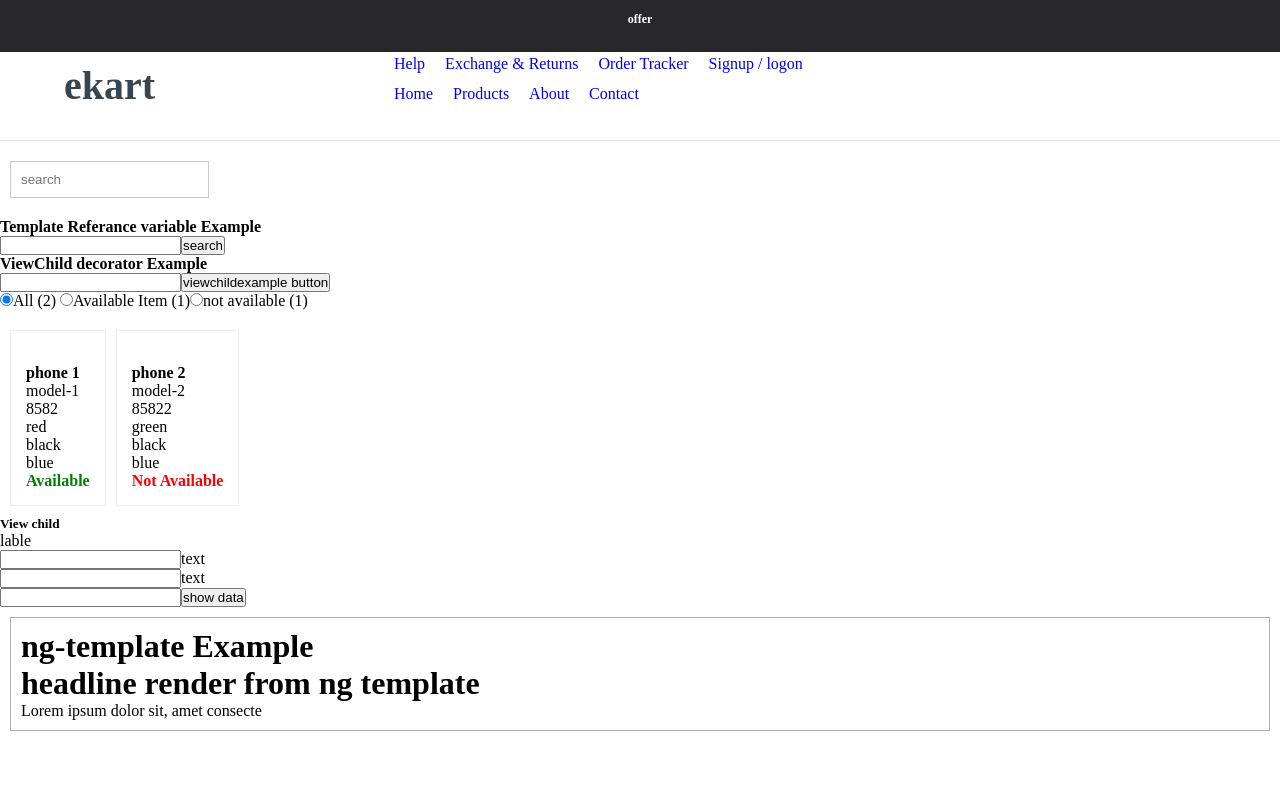
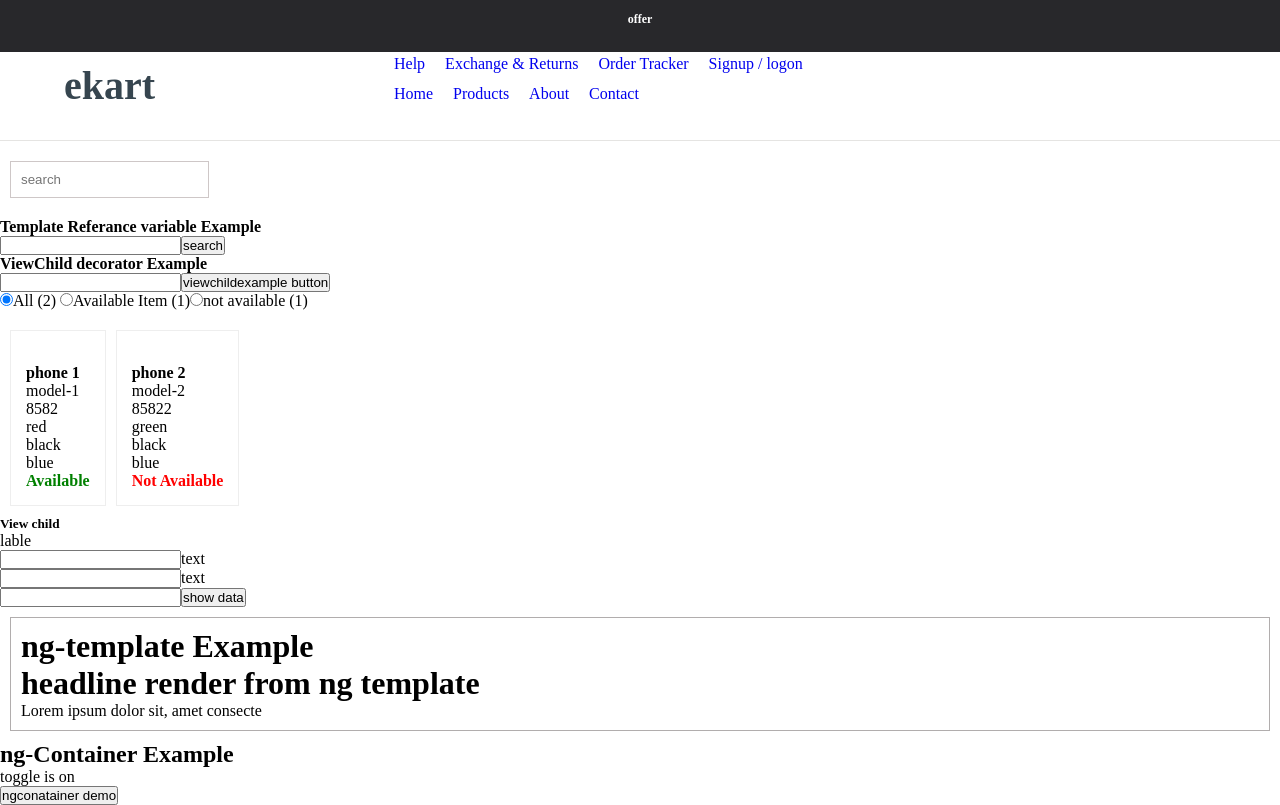
Before and after one commit to Ajmal-AJ/angular-basic-learning, an Angular app: page / in a window 1280 px wide. Built offline with nearby package versions, Linux system fonts and the light colour scheme.

Commit message:
ng-container Example

```diff
--- a/src/app/container/productlist/productlist.component.html
+++ b/src/app/container/productlist/productlist.component.html
@@ -128,14 +128,14 @@
         <!-- custom Property binding example  -->
 
 
-
-        <div *ngFor="let prod of complexlist" (click)="selectedproduct = prod">
+        <!-- #34 we used ng container  -->
+        <ng-container *ngFor="let prod of complexlist" >
 
 
             <!-- *ngIf="selectedRadiobuttonvalue === 'all' || prod.isAvailable.toString() === selectedRadiobuttonvalue" -->
-            <app-product [product]="prod"  ></app-product>
+            <app-product [product]="prod"  (click)="selectedproduct = prod"></app-product>
 
-        </div>
+        </ng-container>
 
 
         <!-- parentcomponent to child component data pass  -->
--- a/src/app/example/example.component.html
+++ b/src/app/example/example.component.html
@@ -30,3 +30,15 @@
 
         <div *ngTemplateOutlet="myTemplate"></div>
 </div>
+
+
+<!-- -----ng container  Example  -->
+
+<div class="">
+    <h2>ng-Container Example</h2>
+
+    <ng-container *ngIf="toggleon">
+        <p>toggle is on</p>
+    </ng-container>
+    <button (click)="toggle()"> ngconatainer demo</button>
+</div>
--- a/src/app/example/example.component.ts
+++ b/src/app/example/example.component.ts
@@ -20,4 +20,11 @@ export class ExampleComponent {
     })
     this.fulldata =name.trim()
   }
+
+
+  // ng container example
+  toggleon :boolean =true;
+  toggle() {
+      this.toggleon = !this.toggleon;
+  }
 }
```
